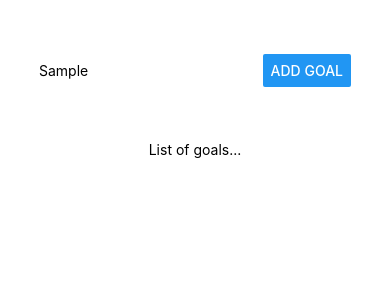
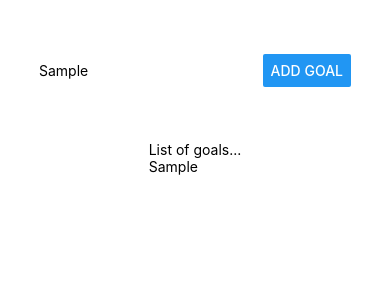
Before and after one commit to StefanoCutri/rn_todo_list, a React Native app: screen / in a window 390 px wide. Both pictures are taken after typing "Sample" into the empty fields and a click on the button "ADD GOAL". Shown: the top 300 px of the page. Built offline with nearby package versions, Linux system fonts and the light colour scheme.

Commit message:
Showing goals list

```diff
--- a/App.js
+++ b/App.js
@@ -24,7 +24,12 @@ export default function App() {
         <Button title='Add Goal' onPress={addGoal}/>
       </View>
       <View style={styles.goalsContainer}>
-        <Text>List of goals...</Text>
+      <Text>List of goals...</Text>
+        {
+          goals.map((goal, i) => (
+            <Text key={i}>{goal}</Text>
+          ))
+        }
       </View>
     </View>
   );
```
